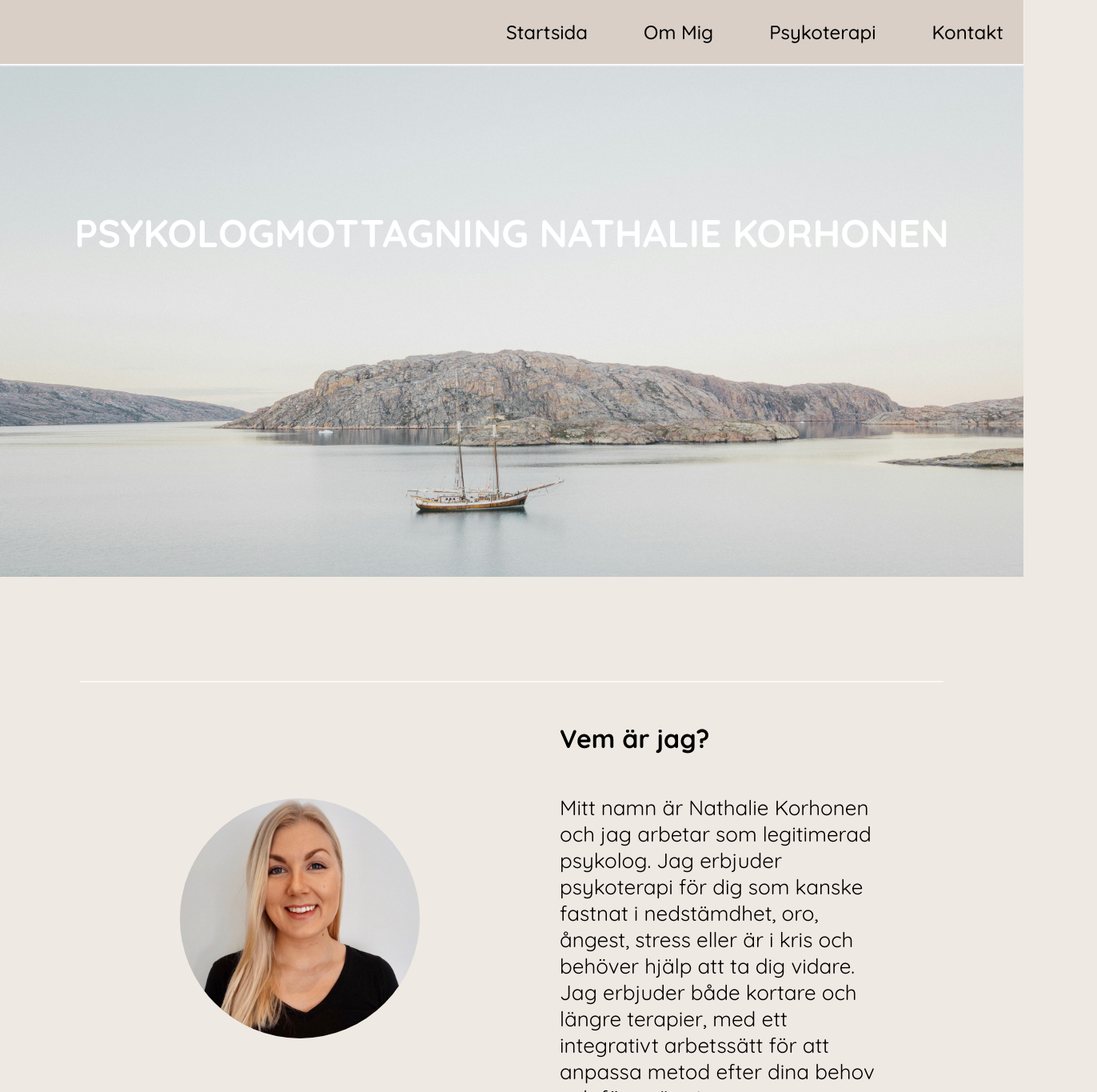
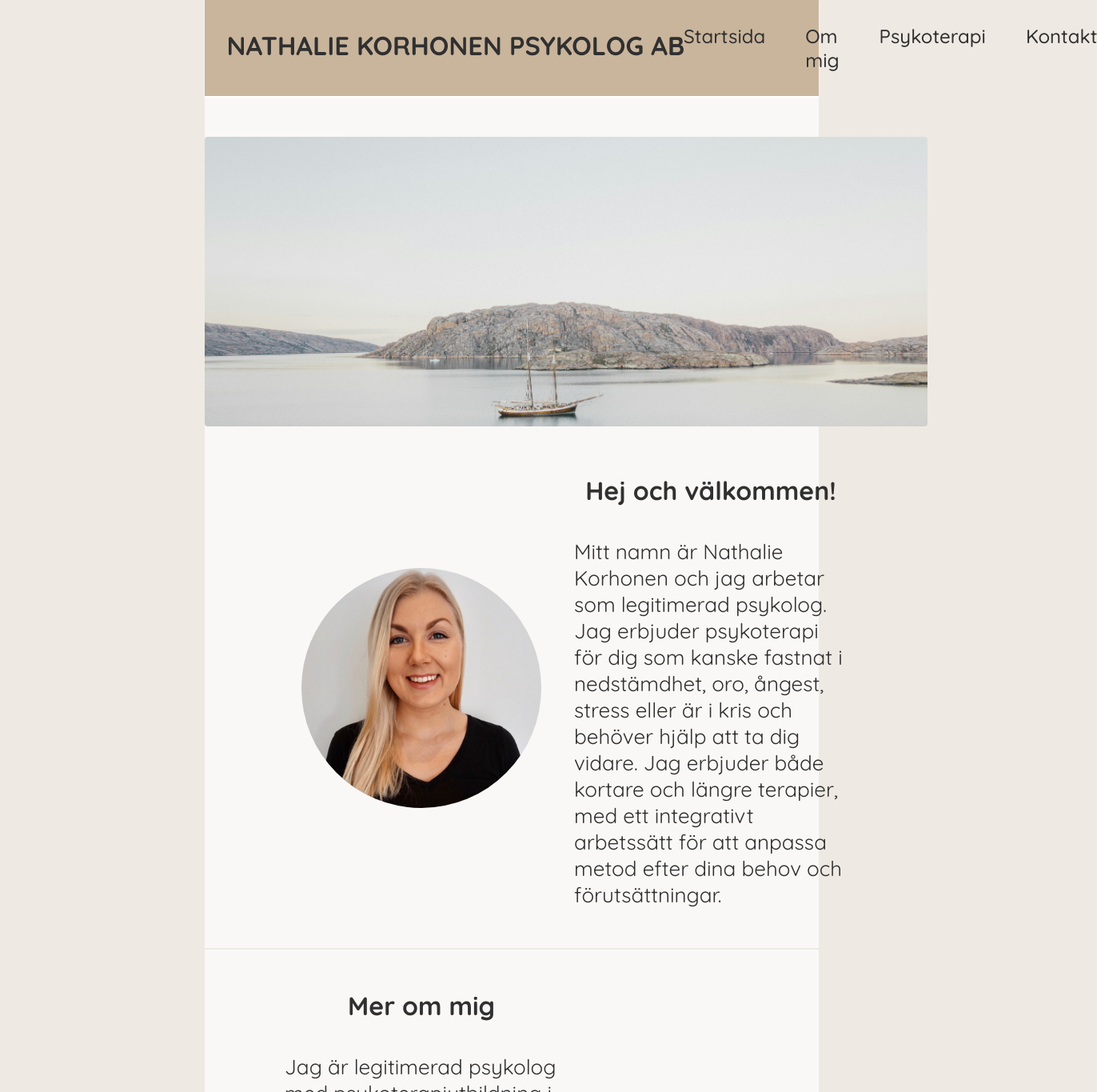
Before and after one commit to DzengiZp/nk-psykolog-ab, a Next.js app in the folder next/: page / in a window 1280 px wide. Shown: the top 1365 px of the page at 80% size, 1372 px wide, since content can reach past the window. Built offline with nearby package versions, Linux system fonts and the light colour scheme.

Commit message:
Changed base styling to the layout of website and for different components.

```diff
--- a/next/src/app/globals.css
+++ b/next/src/app/globals.css
@@ -7,26 +7,28 @@
 
 	/* Text colors */
 	--text-black: #303030;
-
-  /* Rem size */
 }
 
 html {
+	/* Default rem size */
 	font-size: 62.5%;
 }
 
+@media (min-width: 680px) {
 	body {
 		display: flex;
 		flex-direction: column;
+		box-sizing: content-box;
+		background-color: var(--color-palette-two);
 		margin: 0;
 		padding: 0;
-  box-sizing: content-box;
-  min-height: 100vh;
-  background-color: var(--color-palette-two);
+	}
 }
 
-* {
-  box-sizing: border-box;
+.baseSite {
+	margin: 0 auto;
+	width: 60vw;
+	background-color: var(--color-palette-one);
 }
 
 h1,
--- a/next/src/app/layout.tsx
+++ b/next/src/app/layout.tsx
@@ -27,9 +27,11 @@ export default function RootLayout({
 			lang='en'
 			className={quicksand.className}>
 			<body>
+				<div className='baseSite'>
 					<Header />
 					<main>{children}</main>
 					<Footer />
+				</div>
 			</body>
 		</html>
 	);
--- a/next/src/app/page.module.css
+++ b/next/src/app/page.module.css
@@ -1,7 +1,10 @@
 .startPageContainer {
 	display: grid;
 	grid-template-columns: 1fr;
-  gap: 10rem;
+}
+
+.startPageContainer > section:nth-child(2) > div {
+  border-top: none;
 }
 
 .heroImageContainer {
@@ -9,35 +12,48 @@
 	justify-content: center;
 	position: relative;
 	width: 100%;
-  aspect-ratio: 2/1;
-  /* padding: 0 2rem 0 2rem; */
+	aspect-ratio: 2.5/1;
 	margin-bottom: 1rem;
+  margin-top: 5rem;
 }
 
 .heroTitle {
 	position: absolute;
 	padding-top: 180px;
-  color: white;
+	color: var(--text-black);
 	z-index: 10;
-  font-size: clamp(2rem, 3vw + 1rem, 10rem);
+	font-size: clamp(2rem, 2vw + 1rem, 10rem);
 }
 
 .heroImage {
 	object-fit: cover;
+  border-radius: 4px;
+
 }
 
 .aboutContainer {
 	display: grid;
 	grid-template-columns: 1fr;
+	color: var(--text-black);
 	gap: 2rem;
 	font-size: 2.6rem;
-  padding: 2rem 10rem 2rem 10rem;
+}
+
+.firstTalkContainer {
+	display: grid;
+	grid-template-columns: 1fr;
+	color: var(--text-black);
+	gap: 2rem;
+	font-size: 2.6rem;
+	padding: 3rem 0;
+}
+
+.firstTalkContainer > div {
+	border-bottom: 2px solid var(--color-palette-two);
 }
 
 .formContainer {
-  /* display: flex; */
-  /* justify-content: start; */
+	color: var(--text-black);
 	gap: 2rem;
 	font-size: 2.6rem;
-  /* padding: 1rem 5rem 1rem 5rem; */
 }
--- a/next/src/app/page.tsx
+++ b/next/src/app/page.tsx
@@ -8,7 +8,7 @@ export default function Startpage() {
 	return (
 		<div className={styles.startPageContainer}>
 			<section className={styles.heroImageContainer}>
-        <h1 className={styles.heroTitle}>PSYKOLOGMOTTAGNING NATHALIE KORHONEN</h1>
+				{/* <h1 className={styles.heroTitle}>PSYKOLOGMOTTAGNING NATHALIE KORHONEN</h1> */}
 				<Image
 					className={styles.heroImage}
 					src={HeroImage}
@@ -19,7 +19,7 @@ export default function Startpage() {
 			</section>
 			<section className={styles.aboutContainer}>
 				<Card
-          title='Vem är jag?'
+					title='Hej och välkommen!'
 					imageSrc='/nathalie-profilbild.jpg'
 					imageAlt='Nathalie Korhonen Profile'
 					imageWidth={300}
@@ -53,7 +53,7 @@ export default function Startpage() {
 					text='Alla kan ibland vara i behov av att få prata med någon utomstående om hur man har det. Tillsammans med någon annan reflektera kring ens val och livssituation. Ibland söker man en tydlig förändring, och ibland är målet att förstå sig själv bättre. Psykoterapi handlar i stort om att utforska det som blir svårt för dig här och nu och vilka mönster i ditt liv som kanske behöver förändras. Ett tydligt mål inom psykoterapi är att öka din förståelse kring dig själv så att du ska kunna ta mer medvetna val som rör ditt liv. I samtalen reflekterar vi tillsammans och du får en möjlighet att i din egen takt utforska, förstå och förändra. Ibland har vi ett tydligt fokus i vår kontakt, ex. en separation, relation, traumatisk händelse osv, och ibland är kontakten mer flytande och utforskande.'
 				/>
 			</section>
-      <section className={styles.aboutContainer}>
+			<section className={styles.firstTalkContainer}>
 				<Card
 					title='Första samtal'
 					flip={true}
--- a/next/src/components/card/card.module.css
+++ b/next/src/components/card/card.module.css
@@ -3,9 +3,8 @@
     grid-template-columns: 1fr 1fr;
     gap: 2rem;
     font-size: 2.6rem;
-    padding: 5rem 2rem 5rem 2rem;
-    border-top: 2px solid var(--color-palette-one);
-    border-bottom: 2px solid var(--color-palette-one);
+    padding: 5rem 10rem;
+    border-top: 2px solid var(--color-palette-two);
 }
 
 .textContainer {
@@ -14,8 +13,9 @@
 }
 
 .cardTitle {
+  text-align: center;
     font-size: 3.2rem;
-    padding-left: 5rem;
+    /* padding-left: 5rem; */
 }
 
 .imageContainer {
@@ -32,5 +32,5 @@
 }
 
 .aboutInformation {
-    padding: 1rem 5rem 1rem 5rem;
+    /* padding: 1rem 5rem; */
 }
--- a/next/src/components/form/Form.tsx
+++ b/next/src/components/form/Form.tsx
@@ -17,10 +17,11 @@ export default function Form() {
 				<p className={styles.formParagraph}>
 					Vid frågor är du välkommen att maila mig på{' '}
 					<a
-            href='mailto:test@hotmail.com'
-            style={{ display: 'block' }}>
+						className={styles.mailAddress}
+						href='mailto:test@hotmail.com'>
 						kontakt@nathaliekorhonenpsykolog.se
 					</a>
+					<br />
 					Om du skulle vilja boka ett första samtal vänligen fyll i intresseanmälan nedan. För att värna om sekretessen, beskriv ditt ärende
 					kortfattat och utelämna personliga detaljer och känslig information.
 				</p>
--- a/next/src/components/form/form.module.css
+++ b/next/src/components/form/form.module.css
@@ -1,5 +1,5 @@
 .formWrapper {
-  max-width: 800px;
+	max-width: 65%;
 	margin: 0 auto;
 }
 
@@ -7,7 +7,7 @@
 	display: flex;
 	flex-direction: column;
 	justify-content: center;
-  padding-bottom: 200px;
+	padding: 10rem 0 15rem 0;
 	gap: 2rem;
 }
 
@@ -15,10 +15,13 @@
 	margin-bottom: 5rem;
 }
 
+.mailAddress {
+	text-underline-offset: 6px;
+}
+
 .firstNameWrapper {
 	display: flex;
 	justify-content: space-between;
-  padding: 0 10rem 0 10rem;
 }
 
 .firstNameLabel {
@@ -26,13 +29,12 @@
 
 .firstNameInput {
 	font-family: 'Quicksand';
-  width: 250px;
+	width: 40%;
 }
 
 .lastNameWrapper {
 	display: flex;
 	justify-content: space-between;
-  padding: 0 10rem 0 10rem;
 }
 
 .lastNameLabel {
@@ -40,14 +42,13 @@
 
 .lastNameInput {
 	font-family: 'Quicksand';
-  width: 250px;
+	width: 40%;
 }
 
 .emailWrapper {
 	display: flex;
 	justify-content: space-between;
 	margin-bottom: 1rem;
-  padding: 0 10rem 0 10rem;
 }
 
 .emailLabel {
@@ -55,24 +56,18 @@
 
 .emailInput {
 	font-family: 'Quicksand';
-  width: 250px;
-}
-
-.firstNameInput::placeholder,
-.lastNameInput::placeholder,
-.emailInput::placeholder {
-  padding-left: 0.5rem;
+	width: 40%;
 }
 
 .messageWrapper {
 	display: flex;
 	flex-direction: column;
-  width: 75%;
+	width: 100%;
 	margin: 0 auto;
+  padding-top: 2.5rem;
 }
 
 .messageLabel {
-  /* text-align: center; */
 	margin-bottom: 1rem;
 }
 
@@ -99,7 +94,7 @@ textarea::-webkit-resizer {
 	height: 50px;
 	font-size: 2.4rem;
 	font-family: 'Quicksand';
-  width: 75%;
+	width: 90%;
 	border-radius: 6px;
 	border: 0.5px solid #303030;
 	cursor: pointer;
--- a/next/src/components/header/Header.tsx
+++ b/next/src/components/header/Header.tsx
@@ -1,24 +1,33 @@
+import Link from 'next/link';
 import styles from './header.module.css';
 import Image from 'next/image';
 
-const buttons = [
-  { Title: 'Startsida', Slug: '/' },
-  { Title: 'Om Mig', Slug: '/about' },
-  { Title: 'Psykoterapi', Slug: '/psykoterapi' },
-  { Title: 'Kontakt', Slug: '/contact' },
+const linkButtons = [
+	{ title: 'Startsida', href: '/' },
+	{ title: 'Om mig', href: '/aboutme' },
+	{ title: 'Psykoterapi', href: '/therapy' },
+	{ title: 'Kontakt', href: '/contact' },
 ];
 
 export default function Header() {
 	return (
 		<header className={styles.headerContainer}>
-      {/* <Image src={"/logo.svg"} alt={""} width={569} height={40} /> */}
+			<Link href={"/"}>
+				<Image
+					src={'/logo.svg'}
+					alt={''}
+					width={569}
+					height={40}
+				/>
+			</Link>
 			<div className={styles.headerButtonsContainer}>
-        {buttons.map(button => (
-          <button
-            key={button.Title}
-            className={styles.headerButtons}>
-            {button.Title}
-          </button>
+				{linkButtons.map(link => (
+					<Link
+						key={link.title}
+						className={styles.headerButtons}
+						href={link.href}>
+						{link.title}
+					</Link>
 				))}
 			</div>
 		</header>
--- a/next/src/components/header/header.module.css
+++ b/next/src/components/header/header.module.css
@@ -2,20 +2,15 @@
   position: sticky;
   z-index: 9999;
   display: flex;
-  justify-content: end;
-  background-color: var(--color-palette-three);
+  justify-content: space-between;
+  background-color: var(--color-palette-four);
   color: var(--text-black);
   top: 0;
-  /* width: 80%; */
   border-bottom: 0.5px solid white;
   box-shadow: 0px 1px 2px 0px white;
-  padding: 15px;
+  padding: 3rem;
   font-size: 1.6rem;
   align-items: center;
-}
-
-.headerTitle {
-  margin-left: 20px;
 }
 
 .headerButtonsContainer {
@@ -25,11 +20,12 @@
 
 .headerButtons {
   background: none;
+  color: var(--text-black);
+  text-decoration: none;
   border: none;
   font-size: 2.4rem;
   font-family: 'Quicksand';
   cursor: pointer;
-  padding: 1rem;
   font-weight: 500;
 }
 
```
Lines whose indentation alone changed are shown as unchanged.
